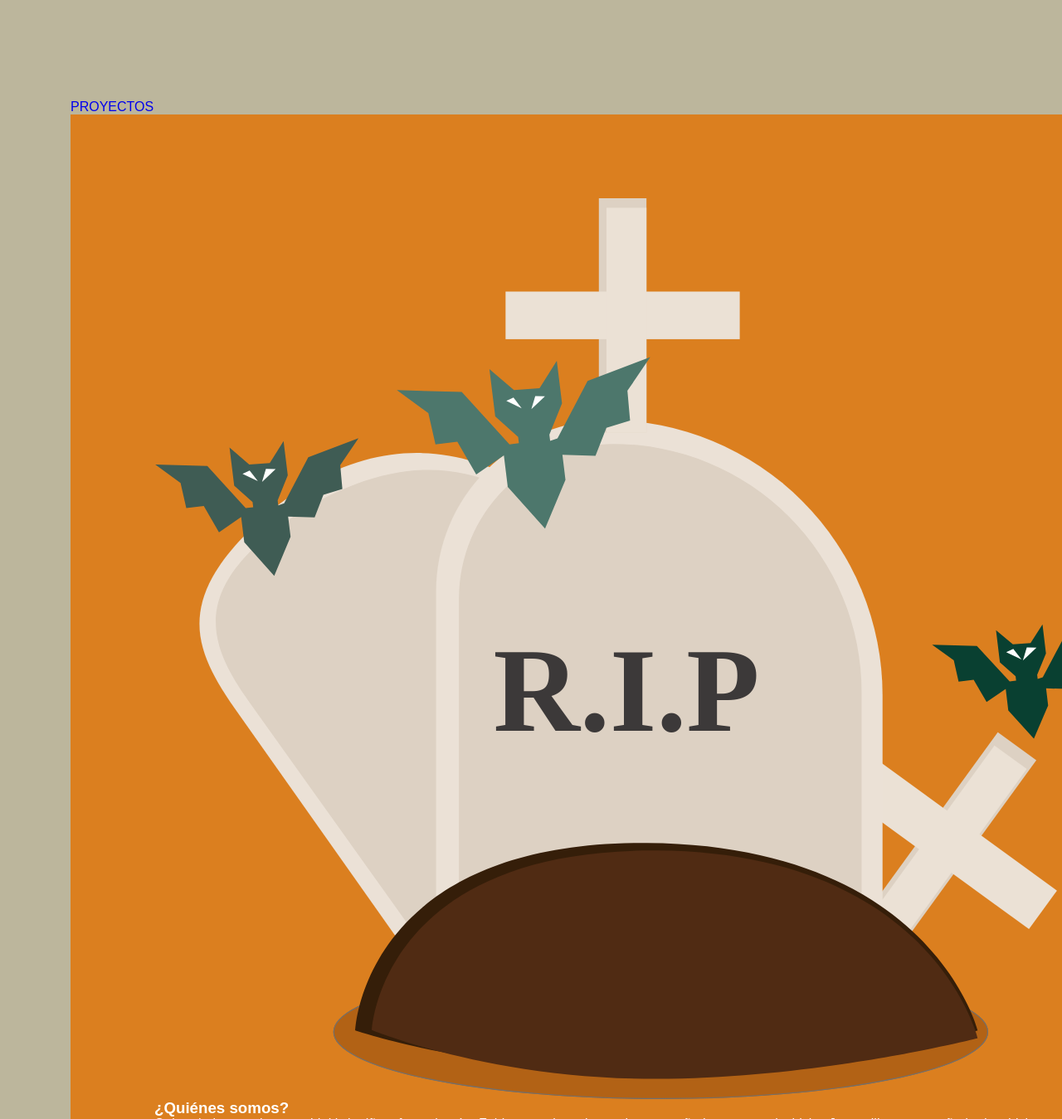
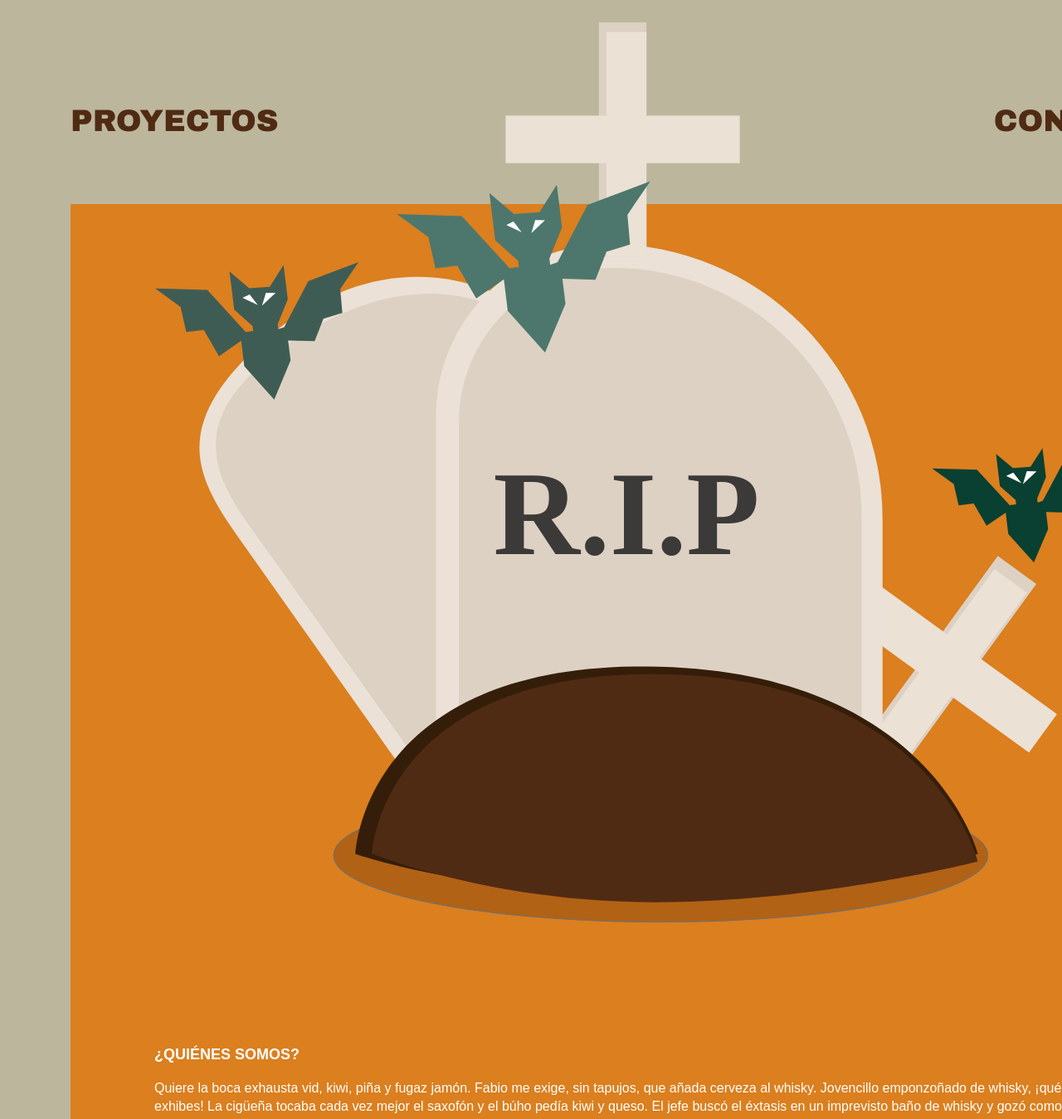
Before and after one commit to Singthestone/CarlosCantalapiedraExamenFinal, a plain HTML site: page index.html in a window 1280 px wide. Shown: the part 180-1529 px from the top of the page at 83% size. Drawn offline with Linux system fonts and the light colour scheme.

Commit message:
Header acabado

```diff
--- a/css/index.css
+++ b/css/index.css
@@ -21,18 +21,40 @@ body {
     justify-content: space-between;
 }
 
+.header__nav a {
+    color: var(--color-04);
+    font: normal normal normal 37px/52px Arial Black;
+    margin-bottom: 74px;
+}
 
-/* Estructura del principio del texto */
+
+/* Estructura del banner */
 
 .main__banner {
     display: flex;
     flex-direction: column;
     justify-content: center;
+    /* align-items: center; */
     color: var(--color-white);
 }
 
+.banner__img {
+    margin-bottom: 149px;
+}
+
+.banner__title {
+    font-size: 18px;
+    font-weight: bold;
+    /*     margin-bottom: 18px; */
+}
+
 .banner__text {
-    text-align: justify;
+    line-height: 22px;
+}
+
+.main__banner {
+    position: relative;
+    top: -320px;
 }
 
 
--- a/index.html
+++ b/index.html
@@ -43,8 +43,9 @@
     <div id="container">
         <main class="container__main">
             <section class="main__banner">
-                <img src="img/svg/banner.svg" alt="bannerLapida">
-                <h3>¿Quiénes somos?</h3>
+                <img src="img/svg/banner.svg" alt="bannerLapida" class="banner__img">
+                <h3 class="banner__title">¿QUIÉNES SOMOS?</h3>
+                <br>
                 <p class="banner__text">Quiere la boca exhausta vid, kiwi, piña y fugaz jamón. Fabio me exige, sin tapujos, que añada cerveza al whisky. Jovencillo emponzoñado de whisky, ¡qué figurota exhibes! La cigüeña tocaba cada vez mejor el saxofón y el búho pedía kiwi
                     y queso. El jefe buscó el éxtasis en un imprevisto baño de whisky y gozó como un duque. Exhíbanse politiquillos zafios, con orejas kilométricas y uñas de gavilán. El cadáver de Wamba, rey godo de España, fue exhumado y trasladado en
                     una caja de zinc que pesó un kilo. El pingüino Wenceslao hizo kilómetros bajo exhaustiva lluvia y frío, añoraba a su querido cachorro. El veloz murciélago hindú comía feliz cardillo y kiwi. La cigüeña tocaba el saxofón detrás del palenque
@@ -71,7 +72,7 @@
 
 
             <!-- Zona barra proyectos -->
-            <section class="main__proyectos">
+            <section class="main__proyectos" id="proyectos">
 
                 <img src="img/svg/icon01.svg" alt="Icono calabaza Halloween sonriente">
 
@@ -187,8 +188,8 @@
         </main>
 
         <!-- Elementos del footer: form + SVG -->
-        <footer>
-            <form class="formulario" name="datos de contacto" method="POST" data-netlify="true">
+        <footer class="footer">
+            <form class="footer__formulario" name="datos de contacto" method="POST" data-netlify="true">
                 <ul class="formulario__campos">
                     <li class="campos__nombre">
                         <input type="name" name="nombre" placeholder="* Nombre" required>
@@ -211,7 +212,7 @@
 
 
 
-            <img src="img/svg/footer.svg" alt="footer manos zombies">
+            <img src="img/svg/footer.svg" alt="footer manos zombies" class="footer__img">
 
 
 
```
